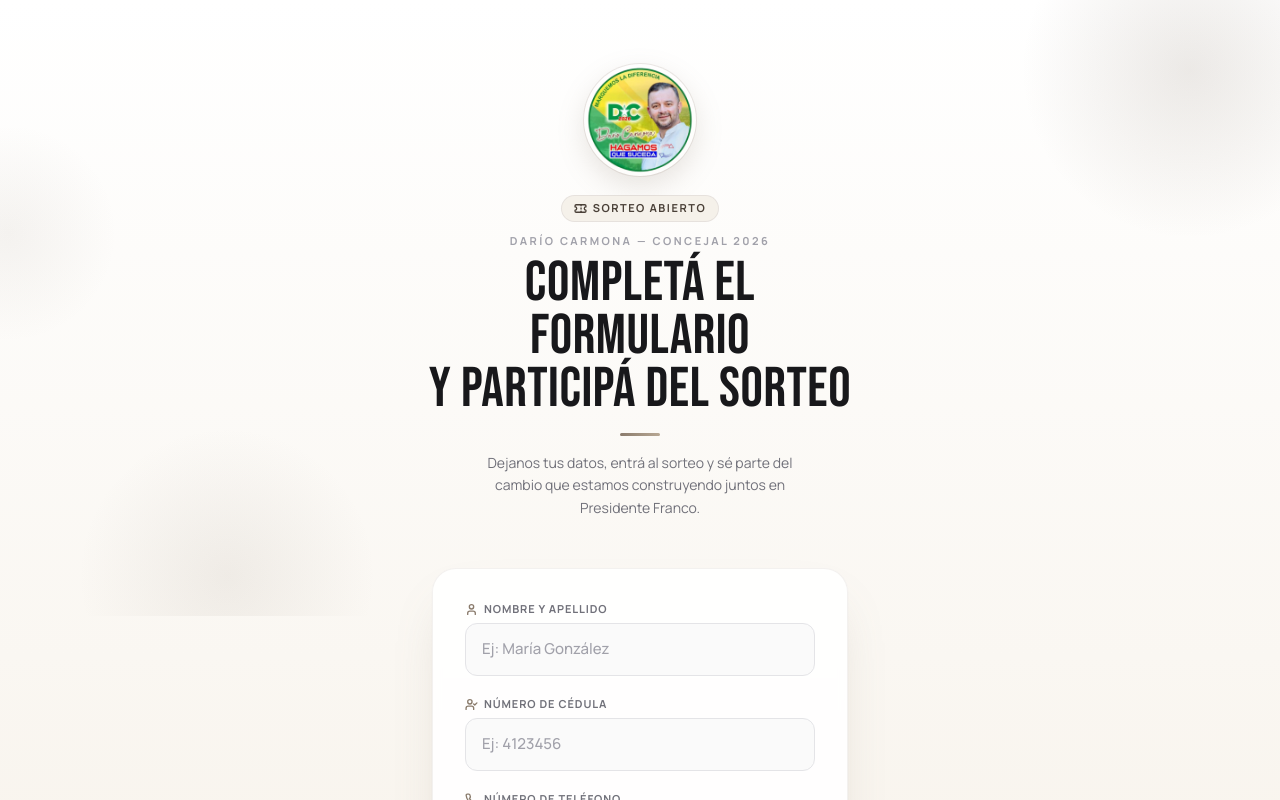
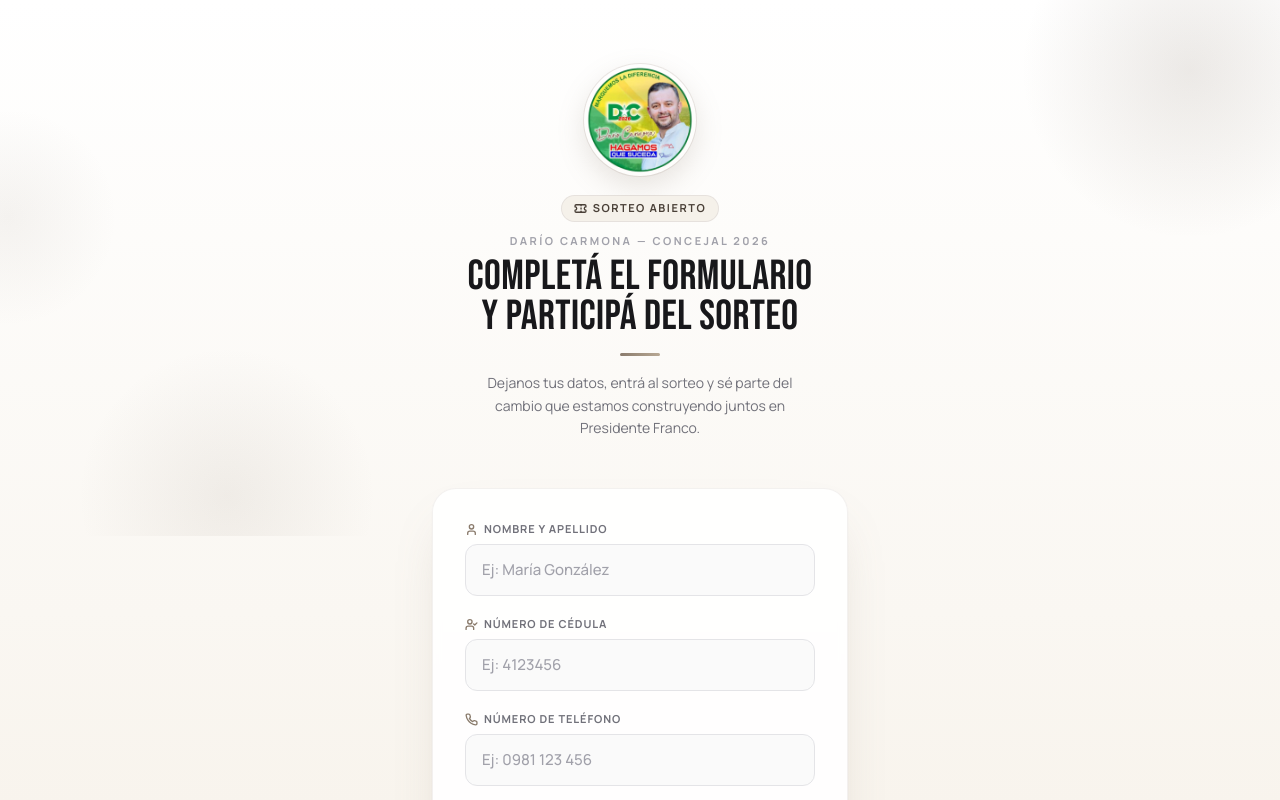
Before and after one commit to carlostbo8080-lgtm/sorteo-carmona, a React (Vite) app: page / in a window 1280 px wide. Shown: the top 800 px of the page. Built offline with nearby package versions, Linux system fonts and the light colour scheme; no server answers.

Commit message:
fix: reducir tamaño del título principal del formulario

```diff
--- a/src/pages/FormularioPublico.jsx
+++ b/src/pages/FormularioPublico.jsx
@@ -105,7 +105,7 @@ export function FormularioPublico() {
           </div>
           <h1
             className="font-display leading-[0.95] text-zinc-900 animate-fade-in-up"
-            style={{ fontSize: "clamp(40px, 9vw, 56px)", letterSpacing: "0.01em", animationDelay: "110ms" }}
+            style={{ fontSize: "clamp(30px, 7vw, 42px)", letterSpacing: "0.01em", animationDelay: "110ms" }}
           >
             Completá el formulario
             <br />
```
